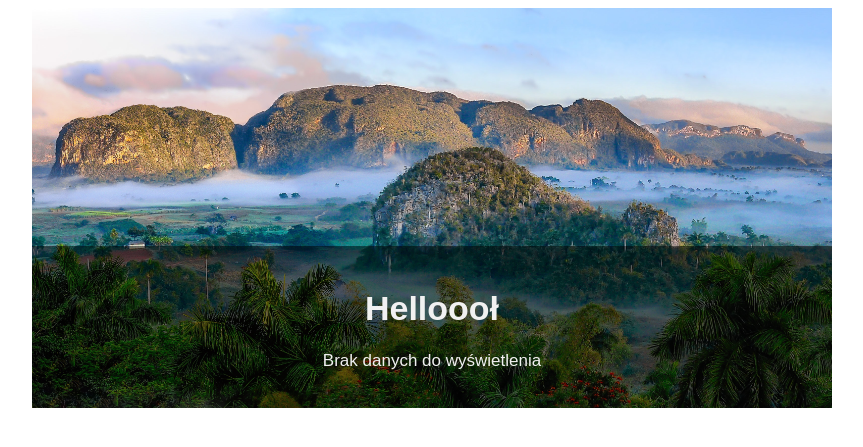
After one commit to oljar/ProjZal, a Flask app: template templates/fill_db.html in a window 1280 px wide. The commit adds this page. Shown: the top 447 px of the page, without its empty margins (208-1071 px from the left). Run offline with Flask 2, Linux system fonts and the light colour scheme; the template is opened without the code that fills it, so the values that code supplies are empty.

Commit message:
button function 03

```diff
--- a/chart_2_bp.py
+++ b/chart_2_bp.py
@@ -33,7 +33,7 @@ def line_chart_2():
     try :
         list_position = int(request.form.get('select_list'))
     except:
-        return 'Brak pozycji'
+        return render_template('fill_db.html')
 
     channel_name = channel_list[list_position-1]
 
--- /dev/null
+++ b/templates/fill_db.html
@@ -0,0 +1,50 @@
+
+<!DOCTYPE html>
+<html>
+<head>
+    <meta name="viewport" content="width=device-width, initial-scale=1">
+    <style>
+* {
+  box-sizing: border-box;
+}
+
+body {
+  font-family: Arial;
+  font-size: 17px;
+}
+
+.container {
+  position: relative;
+  max-width: 800px;
+  margin: 0 auto;
+}
+
+.container img {vertical-align: middle;}
+
+.container .content {
+  position: absolute;
+  bottom: 0;
+  background: rgb(0, 0, 0); /* Fallback color */
+  background: rgba(0, 0, 0, 0.5); /* Black background with 0.5 opacity */
+  color: #f1f1f1;
+  width: 100%;
+  padding: 20px;
+}
+</style>
+</head>
+<body>
+
+
+
+<div class="container">
+    <img src="/static/picture.jpg" alt="Picture" style="width:100%;">
+    <div class="content" >
+        <div style="text-align:center">
+           <h1>Helloooł</h1>
+           <p>Brak danych do wyświetlenia</p>
+        </div>
+    </div>
+</div>
+
+</body>
+</html>
--- a/templates/login.html
+++ b/templates/login.html
@@ -2,6 +2,7 @@
 <html lang="en">
 <head>
     <!-- Required meta tags -->
+
     <meta charset="utf-8">
     <meta name="viewport" content="width=device-width, initial-scale=1, shrink-to-fit=no">
 
@@ -10,6 +11,8 @@
     <link href="https://cdn.jsdelivr.net/npm/bootstrap@5.0.0-beta2/dist/css/bootstrap.min.css" rel="stylesheet" integrity="sha384-BmbxuPwQa2lc/FVzBcNJ7UAyJxM6wuqIj61tLrc4wSX0szH/Ev+nYRRuWlolflfl" crossorigin="anonymous">
 
     <title>Login</title>
+
+
 </head>
 
 <body class="text-center">
```
Also changed, not shown: templates/picture.html (added, +27 -0 lines), static/picture.jpg (added).
